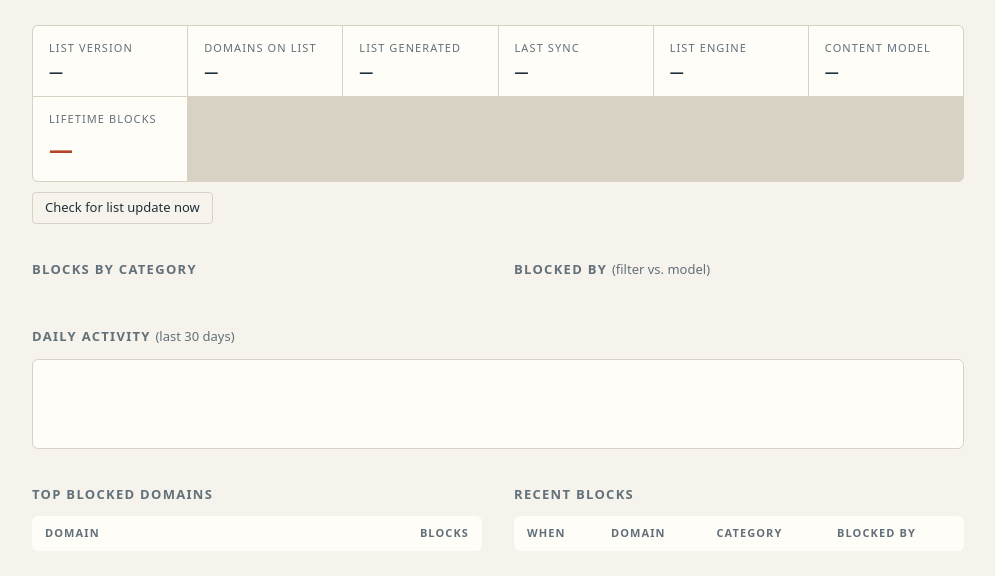
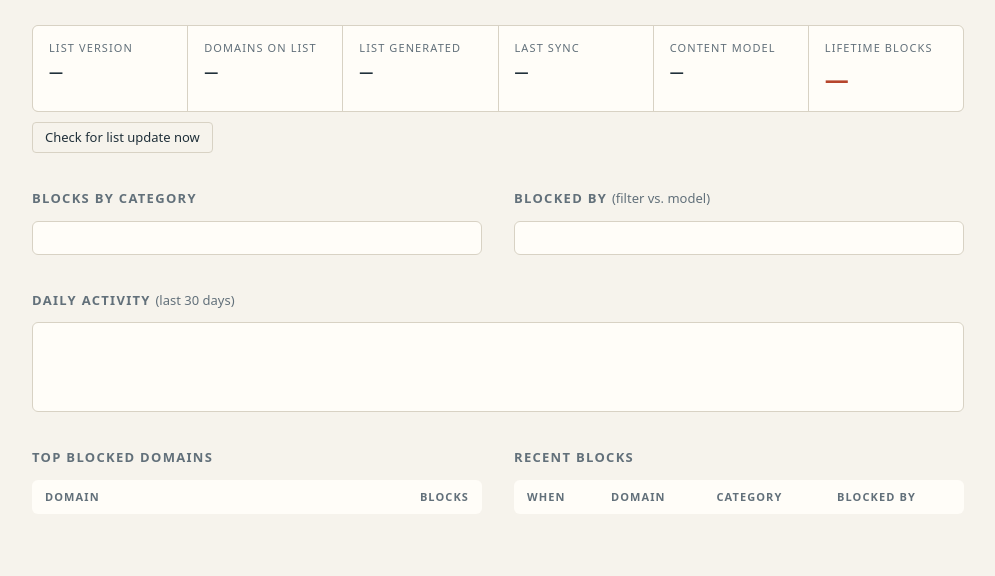
Before and after one commit to Babyhamsta/Fenceline, a browser extension: page extension/report/report.html in a window 1280 px wide. Shown: the part 144-720 px from the top of the page, without its empty margins (142-1137 px from the left). Drawn offline with Linux system fonts and the light colour scheme.

Commit message:
fix(extension): tidy report layout — drop redundant cell, panel the bars
Remove the redundant 'List engine' status cell (domains-on-list already
implies it) so the status grid fills one clean row instead of leaving a gap.
Give the category/source breakdowns card panels and stop table headers from
wrapping.

```diff
--- a/extension/report/report.css
+++ b/extension/report/report.css
@@ -59,8 +59,8 @@ button[disabled] { opacity: 0.5; cursor: not-allowed; }
 .sync-row { margin-top: 10px; color: var(--muted); }
 #sync-msg { margin-left: 10px; font-size: 13px; }
 
-.bars { display: grid; gap: 8px; }
-.bar-row { display: grid; grid-template-columns: 140px 1fr 60px; align-items: center; gap: 12px; }
+.bars { display: grid; gap: 10px; background: var(--card); border: 1px solid var(--line); border-radius: 6px; padding: 16px; }
+.bar-row { display: grid; grid-template-columns: 116px 1fr 52px; align-items: center; gap: 12px; }
 .bar-label { font-weight: 600; overflow-wrap: anywhere; }
 .bar-track { display: block; background: var(--card); border: 1px solid var(--line); border-radius: 3px; height: 18px; overflow: hidden; }
 .bar-fill { display: block; background: var(--ink); height: 100%; min-width: 2px; }
@@ -76,12 +76,13 @@ button[disabled] { opacity: 0.5; cursor: not-allowed; }
   padding: 3px 8px; border-radius: 3px; margin-bottom: 4px; z-index: 2;
 }
 
-.cols { display: grid; grid-template-columns: 1fr 1fr; gap: 32px; }
+.cols { display: grid; grid-template-columns: 1fr 1fr; gap: 32px; align-items: start; }
+.cols > section { min-width: 0; } /* let table/bar children shrink, not overflow */
 @media (max-width: 760px) { .cols { grid-template-columns: 1fr; } }
 
 table { width: 100%; border-collapse: collapse; background: var(--card); border: 1px solid var(--line); border-radius: 6px; overflow: hidden; }
 th, td { text-align: left; padding: 8px 12px; border-bottom: 1px solid var(--line); overflow-wrap: anywhere; }
-th { font-size: 11px; letter-spacing: 0.1em; text-transform: uppercase; color: var(--muted); }
+th { font-size: 11px; letter-spacing: 0.1em; text-transform: uppercase; color: var(--muted); white-space: nowrap; }
 tr:last-child td { border-bottom: 0; }
 .num, td.count { text-align: right; font-variant-numeric: tabular-nums; }
 td.mono { font-family: ui-monospace, Menlo, Consolas, monospace; font-size: 13px; }
--- a/extension/report/report.html
+++ b/extension/report/report.html
@@ -26,7 +26,6 @@
     <div><dt>Domains on list</dt><dd id="st-domains">—</dd></div>
     <div><dt>List generated</dt><dd id="st-generated">—</dd></div>
     <div><dt>Last sync</dt><dd id="st-sync">—</dd></div>
-    <div><dt>List engine</dt><dd id="st-engine">—</dd></div>
     <div><dt>Content model</dt><dd id="st-model">—</dd></div>
     <div><dt>Lifetime blocks</dt><dd id="st-total" class="big">—</dd></div>
   </section>
--- a/extension/report/report.js
+++ b/extension/report/report.js
@@ -39,7 +39,6 @@ async function render() {
     ? new Date(status.listGenerated).toLocaleDateString()
     : "—";
   document.getElementById("st-sync").textContent = fmtDate(status.lastFullSync);
-  document.getElementById("st-engine").textContent = status.ready ? "active" : "not loaded";
   document.getElementById("st-model").textContent = !status.modelEnabled
     ? "disabled by policy"
     : status.modelReady
```
